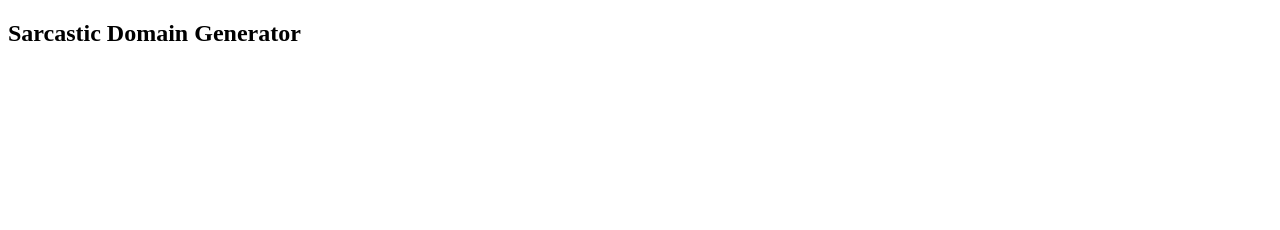
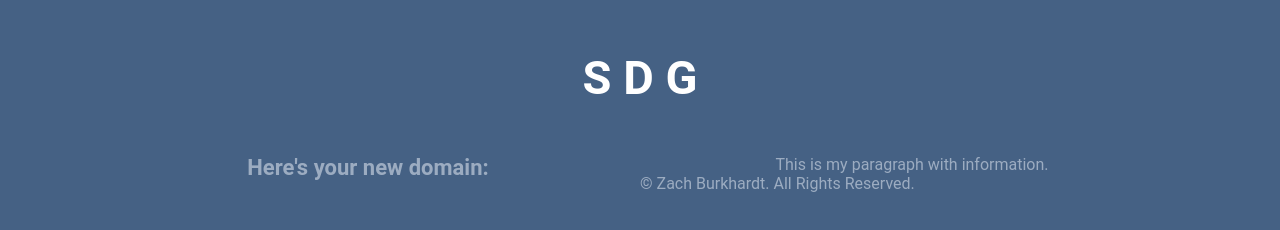
Before and after one commit to zburkhardt/sarcastic-domain-gen, a plain HTML site: page index.html in a window 1280 px wide. Drawn offline with Linux system fonts and the light colour scheme; no server answers.

Commit message:
Continued work

```diff
--- a/index.html
+++ b/index.html
@@ -1,10 +1,40 @@
 <!DOCTYPE html>
-<lang="en">
+<html lang="en">
 
 <head>
 	<title>Sarcastic Domain Generator</title>
+	<meta charset="utf-8">
+	<meta name="viewport" content="width=device-width, initial-scale=1.0, maximum-scale=1.0, user-scalable=no">
+	<link href="style.css" rel="stylesheet">
+	<script>
+		function Get(yourUrl)
+		{
+			var Httpreq = new XMLHttpRequest(); // a new request
+			Httpreq.open("GET",yourUrl,false);
+			Httpreq.send(null);
+			return Httpreq.responseText;
+		}
+	</script>
 </head>
 
 <body>
-	<h2>Sarcastic Domain Generator</h2>
+	<main>
+		<h2 id="title">S D G</h2>
+		<div class="main-content">
+			<div id="domain-generator">
+				<h4 id="domain-header">Here's your new domain:</h4>
+				<script>
+					var json_obj = JSON.parse(Get("https://api.wordnik.com/v4/words.json/randomWords?hasDictionaryDef=true&minCorpusCount=0&minLength=4&maxLength=9&limit=1&api_key=8e529160e4044ac5840b235a45b0c082de7e460e9c8a5fbe9"));
+					document.write(json_obj.word);
+				</script>
+			</div>
+			<div id="about">
+				<p>This is my paragraph with information.</p>
+			</div>
+		</div>
+	</main>
+
+	<footer>
+		<p class="footer-text">&copy; Zach Burkhardt. All Rights Reserved.</p>
+	</footer>
 </body>
--- /dev/null
+++ b/style.css
@@ -0,0 +1,31 @@
+/* General Style */
+body {font-family: Roboto,sans-serif;
+	  margin: 0;
+	  color: #9CACC1;
+	  background-color: #456184;}
+p {margin: 0px;}
+h4 {margin: 0px;}
+#title {font-size: 47px;
+		text-align: center;
+		color: #ffffff;
+		margin-top: 50px;
+		margin-bottom: 50px;}
+.main-content {width: 85%;
+			   height: auto;
+			   margin: auto;}
+#domain-generator {width: 50%;
+				   float: left;
+				   text-align: center;}
+#about {width: 50%;
+		float: right;
+		text-align: center;}
+#domain-header {margin-bottom: 20px;
+				font-size: 22px;}
+#footer-text {}
+
+/* Mobile Layout */
+@media screen and (max-width:700px){
+.main-content {width: 100%;}
+#domain-generator {width: 100%;}
+#about {width: 100%;}
+}
```
